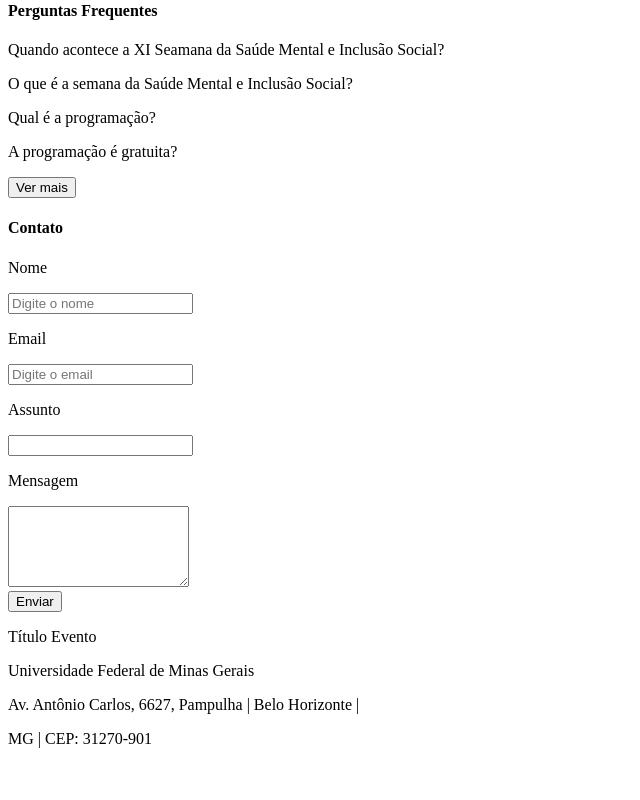
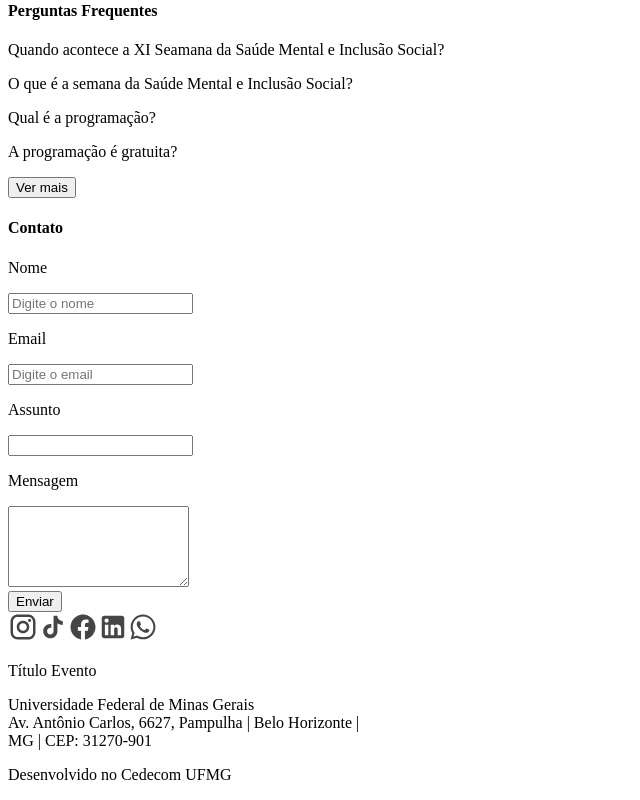
Before and after one commit to silvamaarcus/ufmg-page, a React (Vite) app: page / in a window 1280 px wide. Shown: the part 1164-1964 px from the top of the page, without its empty margins (0-640 px from the left). Before the commit the page ends 1928 px from the top, so only its background shows below. Built offline with nearby package versions, Linux system fonts and the light colour scheme; the HTML template or start-up script is replaced by a standard one.

Commit message:
Pagina estatica concluida

```diff
--- a/src/App.jsx
+++ b/src/App.jsx
@@ -68,7 +68,7 @@ function App() {
         <div className="grid-2 disappear"></div>
 
         <div className="grid-10">
-          <div className="flex gap-2 wrap-mobile">
+          <div className="flex-center gap-2 wrap-mobile">
             <div>
               <Cards />
             </div>
--- a/src/components/Footer/index.jsx
+++ b/src/components/Footer/index.jsx
@@ -1,3 +1,9 @@
+import icon_instagram from "/assets/svg/icon-instagram.svg";
+import icon_tiktok from "/assets/svg/icon-tiktok.svg";
+import icon_facebook from "/assets/svg/icon-facebook.svg";
+import icon_linkedin from "/assets/svg/icon-linkedin.svg";
+import icon_whatsapp from "/assets/svg/icon-whatsapp.svg";
+
 const Footer = () => {
   return (
     <>
@@ -49,16 +55,35 @@ const Footer = () => {
               </div>
               <button className="btn">Enviar</button>
             </form>
-            <div className="flex-start-row">
+            <div className="flex-center gap-5 mt-5">
+              <a href="#">
+                <img src={icon_instagram} alt="Instagram" className="icon" />
+              </a>
+              <a href="#">
+                <img src={icon_tiktok} alt="Tiktok" className="icon" />
+              </a>
+              <a href="#">
+                <img src={icon_facebook} alt="Facebook" className="icon" />
+              </a>
+              <a href="#">
+                <img src={icon_linkedin} alt="Linkedin" className="icon" />
+              </a>
+              <a href="#">
+                <img src={icon_whatsapp} alt="Whatsapp" className="icon" />
+              </a>
             </div>
-            <p className="bold">Título Evento</p>
-            <div>
-              <p>Universidade Federal de Minas Gerais</p>
-              <p>Av. Antônio Carlos, 6627, Pampulha | Belo Horizonte | </p>
-              <p>MG | CEP: 31270-901</p>
+            <div className="text-center mt-5">
+              <div>
+                <p className="bold">Título Evento</p>
+                <p className="my-3">
+                  Universidade Federal de Minas Gerais <br />
+                  Av. Antônio Carlos, 6627, Pampulha | Belo Horizonte | <br />
+                  MG | CEP: 31270-901
+                </p>
+                <span className="p-title">Desenvolvido no Cedecom UFMG</span>
+              </div>
+              <p></p>
             </div>
-
-            <p></p>
           </div>
           <div className="grid-4 disappear"></div>
         </section>
--- a/src/css/sass/_typography.scss
+++ b/src/css/sass/_typography.scss
@@ -245,7 +245,7 @@ h6 {
   }
 }
 
-p {
+p, span {
   letter-spacing: 0px;
   @include typeface-2(p3, desktop);
   @include responsive(s) {
@@ -318,6 +318,7 @@ p {
 span {
   position: relative;
   display: inline-block;
+  border-bottom: 1px solid $black-normal;
 }
 
 .letter-h1 {
--- a/src/css/style.css
+++ b/src/css/style.css
@@ -1513,7 +1513,7 @@ h6 {
   }
 }
 
-p {
+p, span {
   letter-spacing: 0px;
   font-family: "Public Sans", sans-serif;
   font-size: 16px;
@@ -1521,7 +1521,7 @@ p {
   font-weight: 200;
 }
 @media screen and (max-width: 960px) {
-  p {
+  p, span {
     font-family: "Public Sans", sans-serif;
     font-size: 16px;
     line-height: 26px;
@@ -1529,7 +1529,7 @@ p {
   }
 }
 @media screen and (max-width: 340px) {
-  p {
+  p, span {
     font-family: "Public Sans", sans-serif;
     font-size: 14px;
     line-height: 26px;
@@ -1645,6 +1645,7 @@ p {
 span {
   position: relative;
   display: inline-block;
+  border-bottom: 1px solid #1a1a1a;
 }
 
 .letter-h1 {
```
Also changed, not shown: 1 other file (tests, documents, lock files or other folders).
